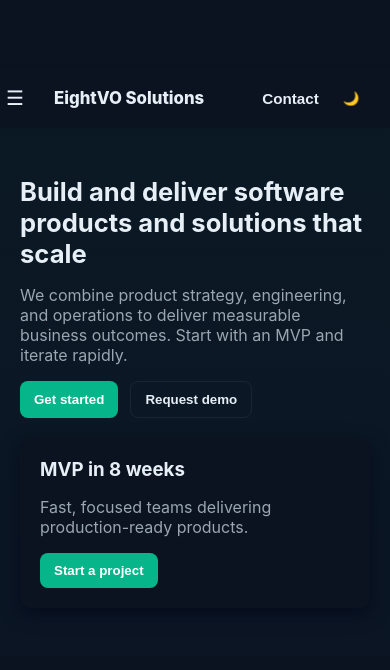
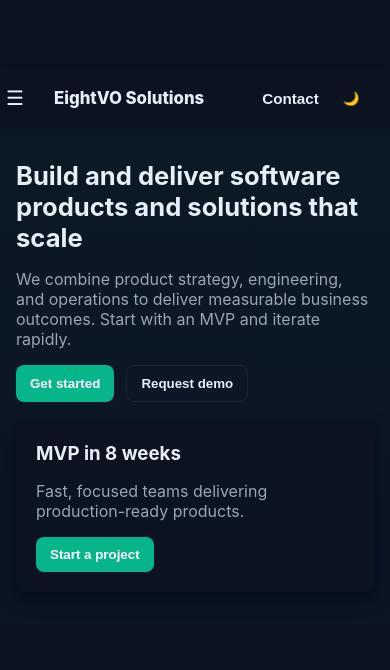
Before and after one commit to eightvosolutions-spec/EightVo-Solutions-Inc, a React (Vite) app: page / in a window 390 px wide. Shown: the top 670 px of the page. Built offline with nearby package versions, Linux system fonts and the light colour scheme.

Commit message:
Improve mobile layout spacing on small screens

```diff
--- a/src/styles.css
+++ b/src/styles.css
@@ -170,6 +170,21 @@ body{
 /* Utilities */
 .muted{color:var(--muted)}
 
+/* Mobile-first alignment fixes */
+@media(max-width:640px){
+  .app-root{overflow-x:hidden}
+  .container{padding:0 16px}
+  .site-header .topbar{padding:12px 0}
+  .hero{padding:32px 0}
+  .hero-inner{align-items:stretch}
+  .hero-inner > div{width:100%}
+  .hero-inner aside{width:100%;min-width:0}
+  .hero-cta{width:100%;flex-wrap:wrap}
+  .section{padding:24px 0}
+  .container.section,.section.container{padding-inline:16px}
+  .footer-bottom{flex-direction:column;align-items:flex-start;gap:8px}
+}
+
 @media(min-width:720px){
   .main-nav{display:flex;gap:8px}
   .hamburger{display:none}
```
